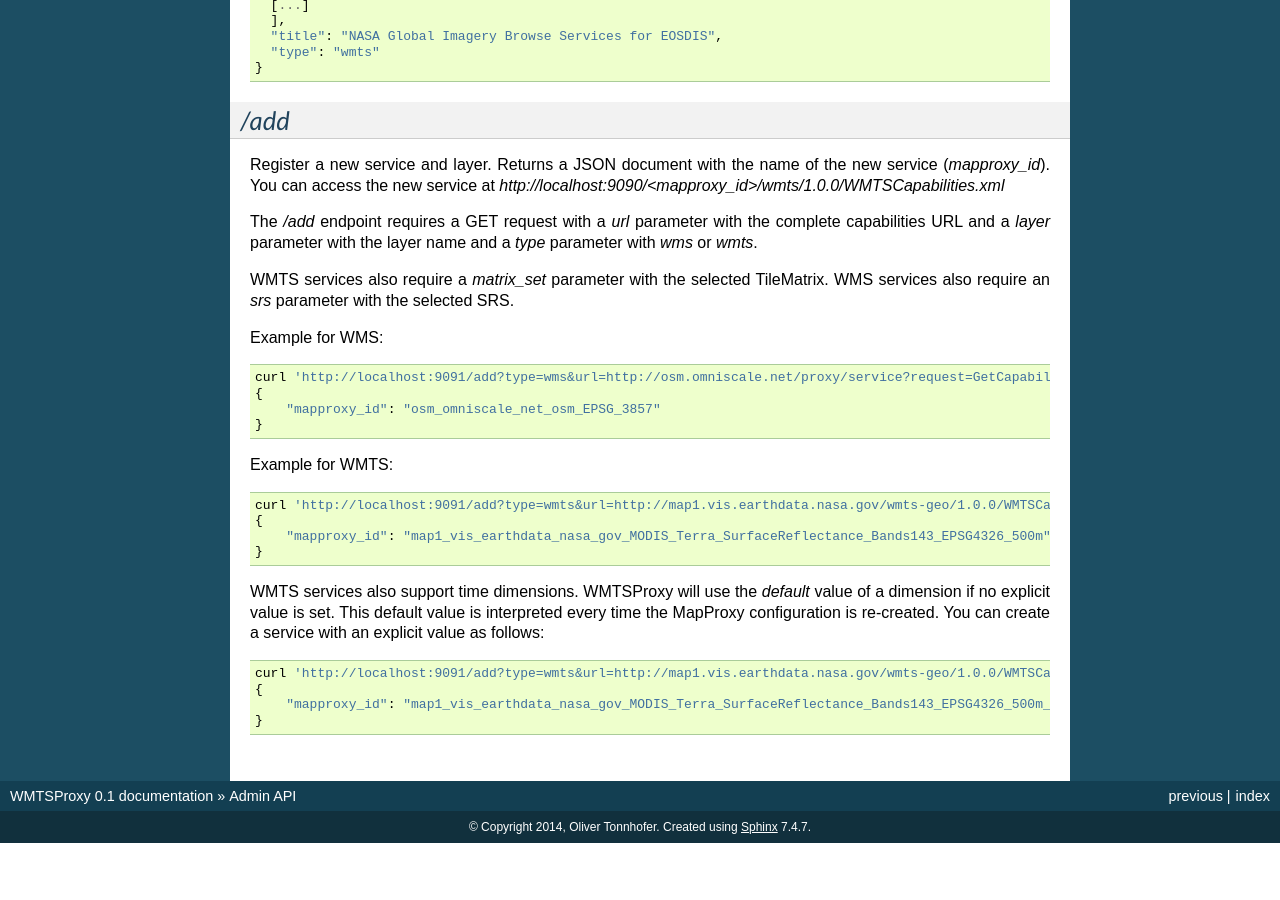
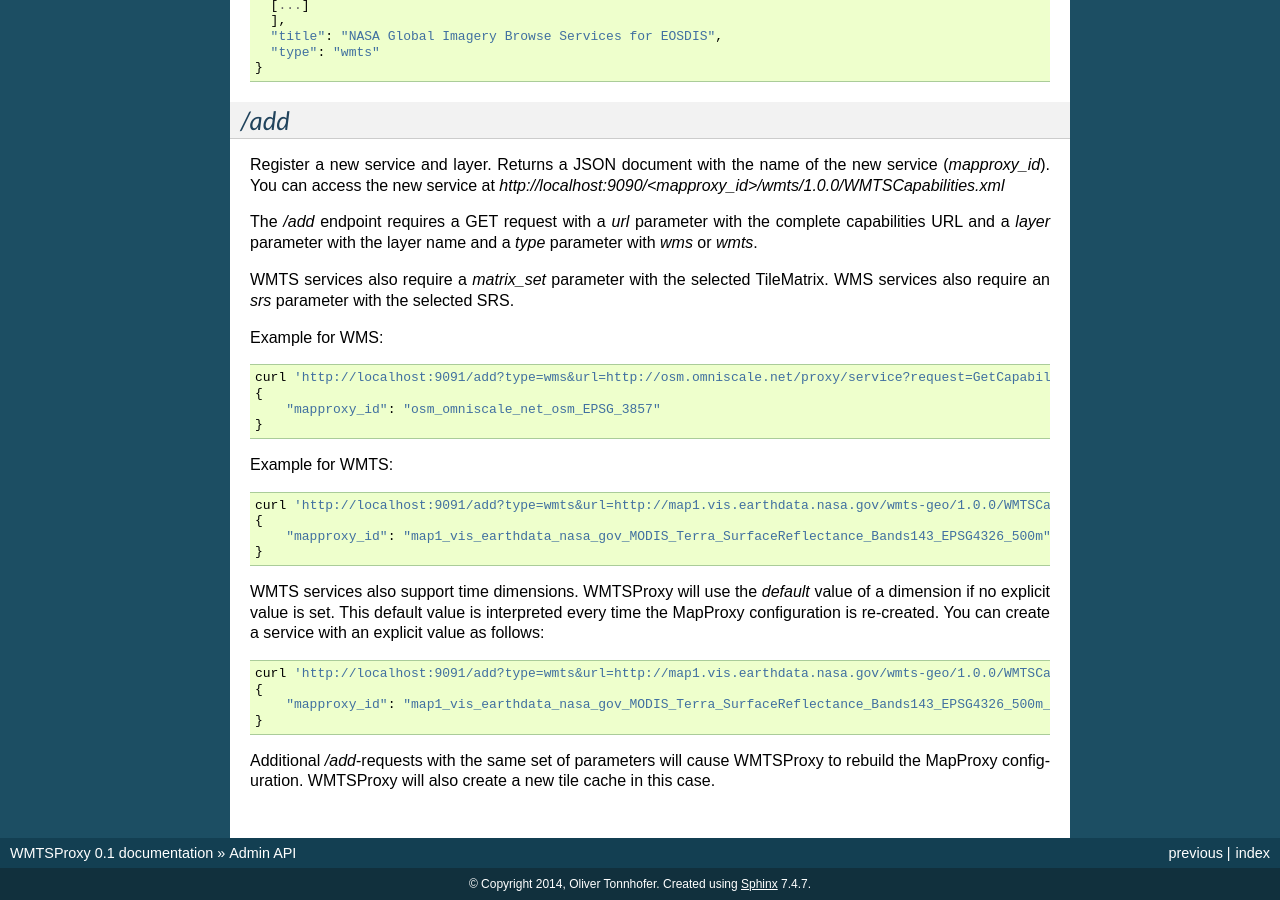
Before and after one commit to omniscale/wmtsproxy, a Sphinx documentation site: the page built from docs/api.rst, in a window 1280 px wide and 900 px high, scrolled down 1971 px. Built offline with Sphinx 7.4.7, drawn with Linux system fonts in a browser that asks for light colours; before the commit the page ends 2814 px from its top, so only the background shows below that; some of the changed lines change nothing that is shown; some of the changed text lies outside the part shown.

Commit message:
document new /add behavior

```diff
--- a/docs/api.rst
+++ b/docs/api.rst
@@ -3,7 +3,7 @@ Admin API
 
 The WMTSProxy comes with a simple HTTP API.
 
-All endpoitns support JSONP with the `callback` parameter.
+All endpoints support JSONP with the `callback` parameter.
 
 
 The following endpoints are available:
@@ -159,3 +159,6 @@ WMTS services also support time dimensions. WMTSProxy will use the `default` val
     {
         "mapproxy_id": "map1_vis_earthdata_nasa_gov_MODIS_Terra_SurfaceReflectance_Bands143_EPSG4326_500m_time_2014-04-01"
     }
+
+
+Additional `/add`-requests with the same set of parameters will cause WMTSProxy to rebuild the MapProxy configuration. WMTSProxy will also create a new tile cache in this case.
```
